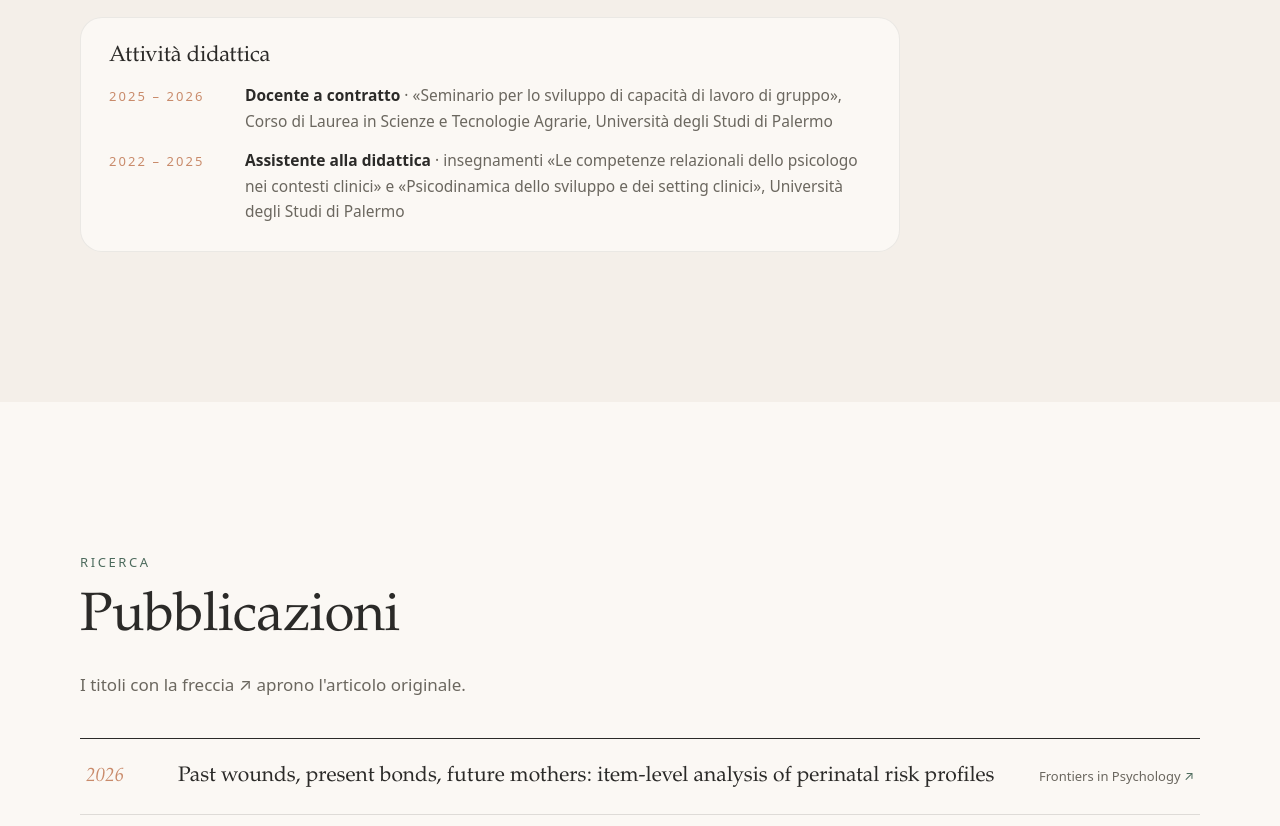
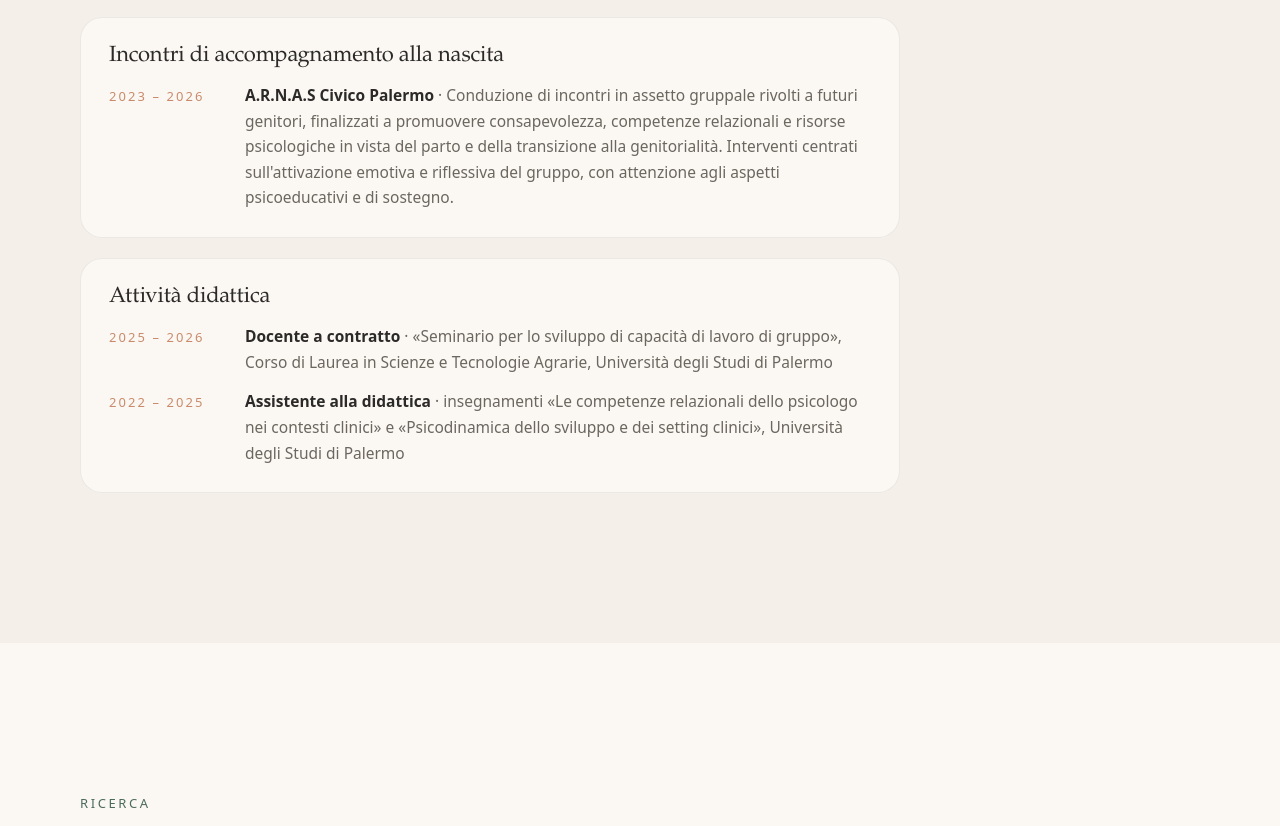
Before and after one commit to fceraolo/eleonora-bevacqua, a plain HTML site: page index.html in a window 1280 px wide. Shown: the part 4598-5424 px from the top of the page. Drawn offline with Linux system fonts and the light colour scheme.

Commit message:
Riquadro incontri di accompagnamento alla nascita (A.R.N.A.S Civico) prima dell'attività didattica

```diff
--- a/index.html
+++ b/index.html
@@ -169,6 +169,12 @@
       <div class="tl-item reveal"><time>2018</time><h3>Laurea triennale in Scienze e Tecniche Psicologiche</h3><p>Università degli Studi di Catania · 110 e lode</p></div>
     </div>
     <div class="didattica reveal">
+      <h3>Incontri di accompagnamento alla nascita</h3>
+      <ul>
+        <li><time>2023 – 2026</time><p><b>A.R.N.A.S Civico Palermo</b> · Conduzione di incontri in assetto gruppale rivolti a futuri genitori, finalizzati a promuovere consapevolezza, competenze relazionali e risorse psicologiche in vista del parto e della transizione alla genitorialità. Interventi centrati sull'attivazione emotiva e riflessiva del gruppo, con attenzione agli aspetti psicoeducativi e di sostegno.</p></li>
+      </ul>
+    </div>
+    <div class="didattica reveal">
       <h3>Attività didattica</h3>
       <ul>
         <li><time>2025 – 2026</time><p><b>Docente a contratto</b> · «Seminario per lo sviluppo di capacità di lavoro di gruppo», Corso di Laurea in Scienze e Tecnologie Agrarie, Università degli Studi di Palermo</p></li>
```
